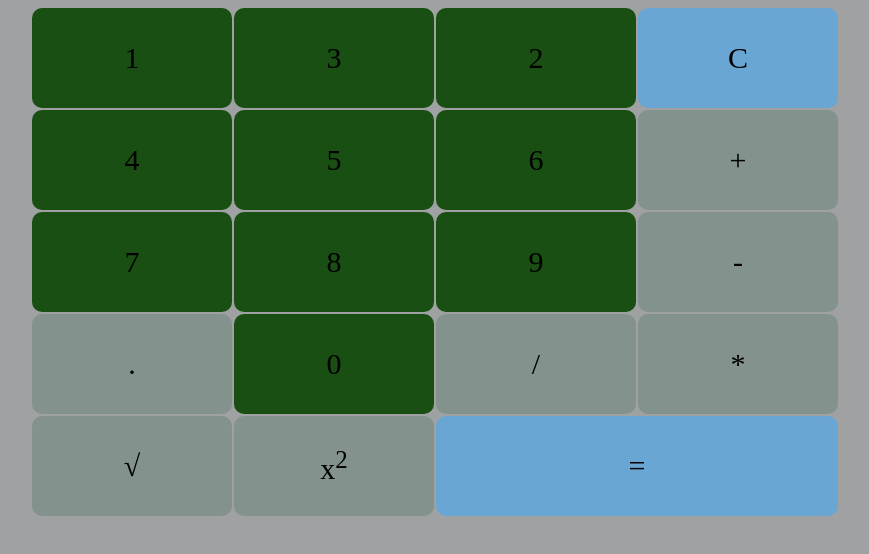
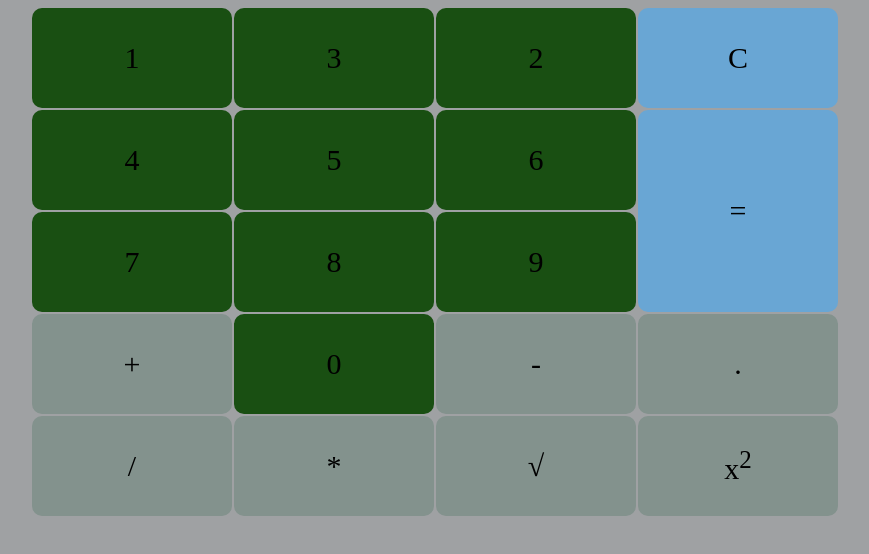
Before and after one commit to Kachalov-sourse/Calculator, a plain HTML site: page index.html in a window 1280 px wide. Shown: the part 186-740 px from the top of the page, without its empty margins (205-1074 px from the left). Drawn offline with Linux system fonts and the light colour scheme.

Commit message:
Second commit

```diff
--- a/index.html
+++ b/index.html
@@ -63,8 +63,9 @@
             transform: translate(0,-50%)
         }
         .tableElement.eauqlElement{
-            grid-column: 3/5;
-            width: 402px;
+            grid-column: 4/5;
+            grid-row:2/4;
+            height:auto;
         }
         .numberElement{ /* .tableElement.numberElement hover selection of background disapear*/
             background-color: rgb(25, 79, 18);
@@ -90,6 +91,10 @@
             left: 60%;
             top: 14%;
             font-family:sans-serif;
+        }
+        #seven_id{
+            grid-column: 1/2;
+            grid-row:3/4;
         }
     </style>
     <script>
@@ -133,13 +138,13 @@
         <div class="tableElement numberElement" onclick="action('4')"><div class="inner">4</div></div>
         <div class="tableElement numberElement" onclick="action('5')"><div class="inner">5</div></div>
         <div class="tableElement numberElement" onclick="action('6')"><div class="inner">6</div></div>
-        <div class="tableElement" onclick="action('+')"><div class="inner">+</div></div>
-        <div class="tableElement numberElement" onclick="action('7')"><div class="inner">7</div></div>
+        <div class="tableElement numberElement" id="seven_id" onclick="action('7')"><div class="inner">7</div></div>
         <div class="tableElement numberElement" onclick="action('8')"><div class="inner">8</div></div>
         <div class="tableElement numberElement" onclick="action('9')"><div class="inner">9</div></div>
+        <div class="tableElement" onclick="action('+')"><div class="inner">+</div></div>
+        <div class="tableElement numberElement" onclick="action('0')"><div class="inner">0</div></div>
         <div class="tableElement" onclick="action('-')"><div class="inner">-</div></div>
         <div class="tableElement" onclick="action('.')"><div class="inner">.</div></div>
-        <div class="tableElement numberElement" onclick="action('0')"><div class="inner">0</div></div>
         <div class="tableElement" onclick="action('/')"><div class="inner">/</div></div>
         <div class="tableElement" onclick="action('*')"><div class="inner">*</div></div>
         <div class="tableElement" onclick="root()"><div class="inner">&#8730</div></div>
```
